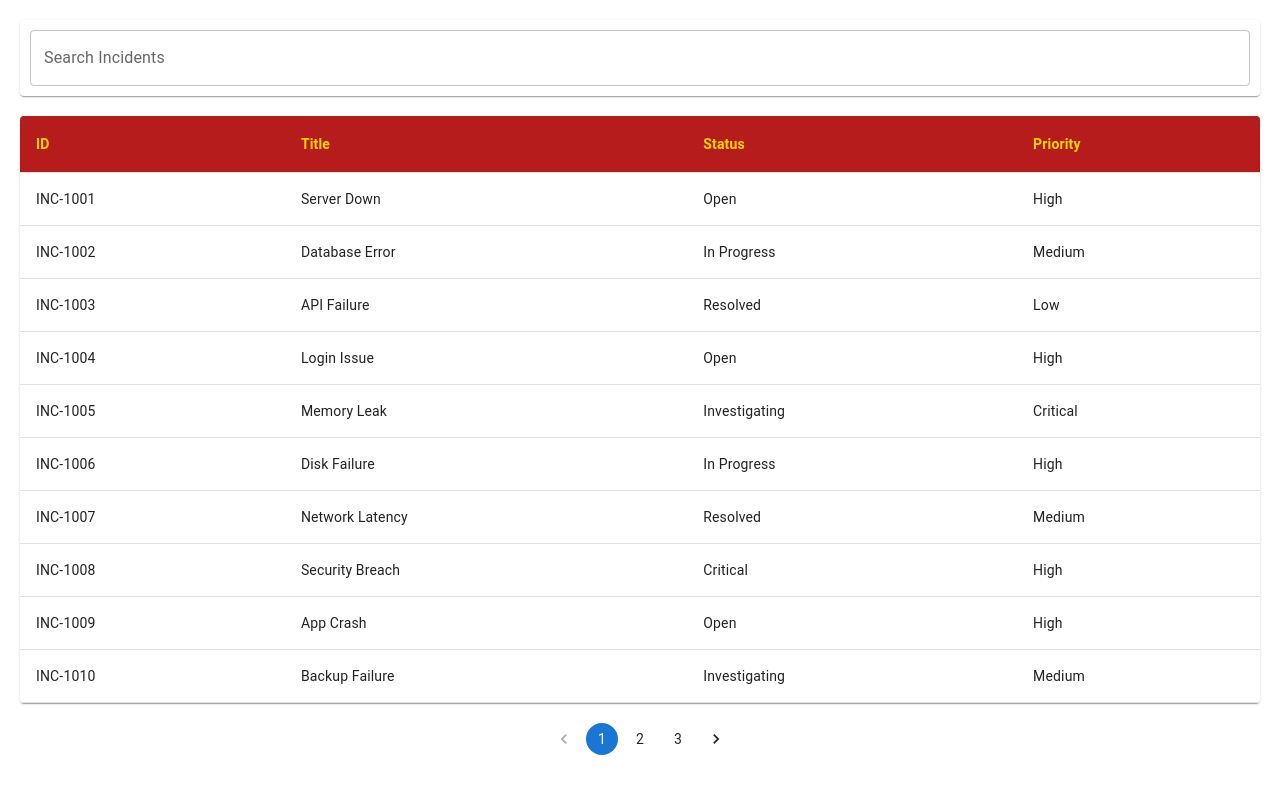
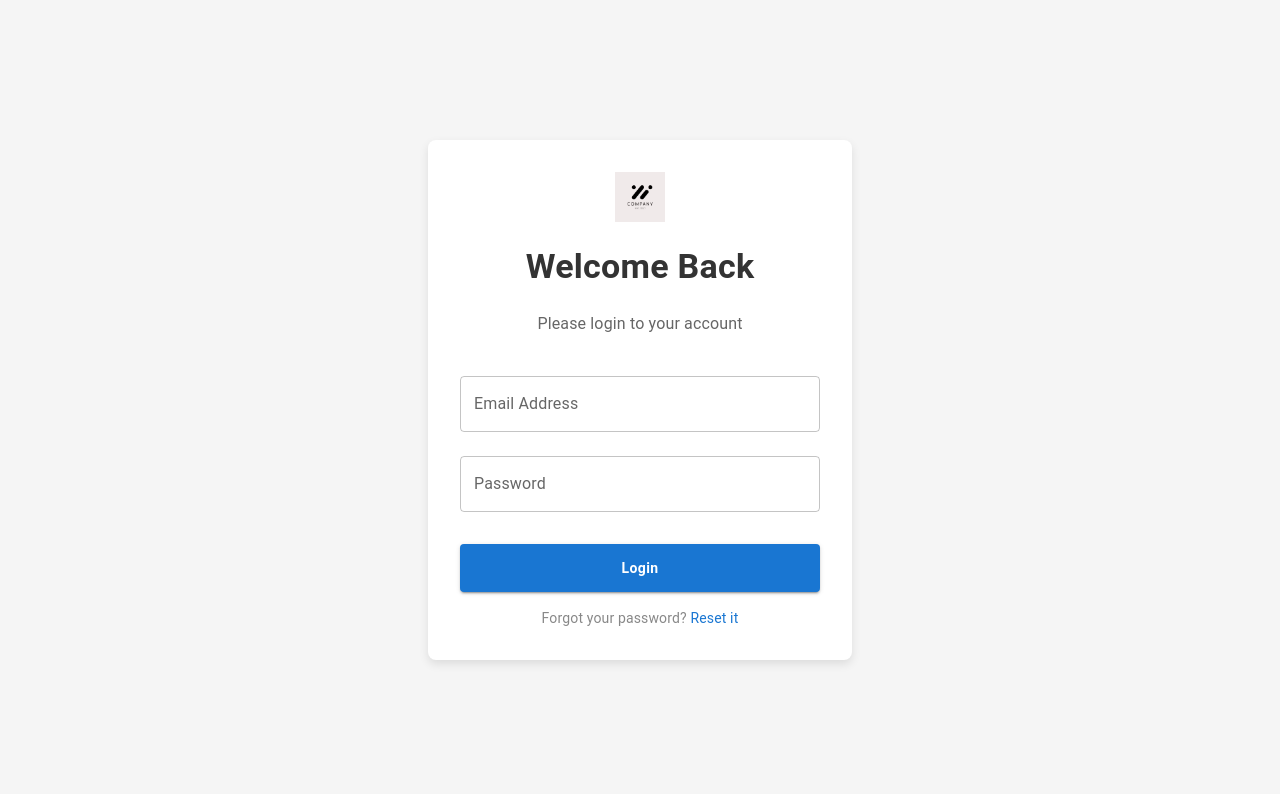
Before and after one commit to Aishwarya1221/bot-convo-ui, a React (Create React App) app: page / in a window 1280 px wide. Shown: the top 794 px of the page. Built offline with nearby package versions, Linux system fonts and the light colour scheme.

Commit message:
Beautify UI

```diff
--- a/public/index.html
+++ b/public/index.html
@@ -2,7 +2,7 @@
 <html lang="en">
   <head>
     <meta charset="utf-8" />
-    <link rel="icon" href="%PUBLIC_URL%/favicon.ico" />
+    <link rel="icon" href="%PUBLIC_URL%/companyLogo.png" />
     <meta name="viewport" content="width=device-width, initial-scale=1" />
     <meta name="theme-color" content="#000000" />
     <meta
--- a/src/App.js
+++ b/src/App.js
@@ -4,12 +4,14 @@ import MainWorkspace from "./MainWorkspace";
 import AICopilot from "./AICopilot";
 import Automations from "./Automation";
 import Settings from "./Settings";
+import LoginPage from "./LoginPage";
 
 export default function App() {
   return (
     <Router>
       <Routes>
-        <Route path="/" element={<SearchIncidents />} />
+        <Route path="/" element={<LoginPage />} />
+        <Route path="/search" element={<SearchIncidents />} />
         <Route path="/incident" element={<MainWorkspace />} />
         <Route path="/ai-copilot" element={<AICopilot />} />
         <Route path="/automations" element={<Automations />} />
--- /dev/null
+++ b/src/LoginPage.js
@@ -0,0 +1,149 @@
+import React, { useState } from 'react';
+import { TextField, Button, Box, Typography, CircularProgress } from '@mui/material';
+import companyLogo from './companyLogo.png';
+
+const LoginPage = () => {
+    const [loading, setLoading] = useState(false);
+    const [email, setEmail] = useState('');
+    const [password, setPassword] = useState('');
+    const [error, setError] = useState('');
+
+    const validateEmail = (email) => {
+        const emailRegex = /^[^\s@]+@[^\s@]+\.[^\s@]+$/;
+        return emailRegex.test(email);
+    };
+
+    const handleLogin = () => {
+        if (!email || !password) {
+            setError('Email and password cannot be empty.');
+            return;
+        }
+
+        if (!validateEmail(email)) {
+            setError('Please enter a valid email address.');
+            return;
+        }
+
+        setError('');
+        setLoading(true);
+        setTimeout(() => {
+            window.location.href = '/search';
+        }, 2000);
+    };
+
+    return (
+        <Box
+            sx={{
+                display: 'flex',
+                justifyContent: 'center',
+                alignItems: 'center',
+                height: '100vh',
+                backgroundColor: '#f5f5f5',
+            }}
+        >
+            <Box
+                sx={{
+                    backgroundColor: '#ffffff',
+                    padding: 4,
+                    borderRadius: 2,
+                    boxShadow: '0px 4px 10px rgba(0, 0, 0, 0.1)',
+                    width: 360,
+                    textAlign: 'center',
+                }}
+            >
+                <img
+                    src={companyLogo}
+                    alt="Platform X"
+                    style={{ width: '50px', marginBottom: '20px' }}
+                />
+                <Typography
+                    variant="h4"
+                    sx={{
+                        marginBottom: 3,
+                        fontWeight: 600,
+                        color: '#333333',
+                    }}
+                >
+                    Welcome Back
+                </Typography>
+                <Typography
+                    variant="body1"
+                    sx={{
+                        marginBottom: 3,
+                        color: '#666666',
+                    }}
+                >
+                    Please login to your account
+                </Typography>
+                <TextField
+                    fullWidth
+                    label="Email Address"
+                    variant="outlined"
+                    margin="normal"
+                    value={email}
+                    onChange={(e) => setEmail(e.target.value)}
+                    sx={{
+                        '& .MuiOutlinedInput-root': {
+                            borderRadius: 1,
+                        },
+                    }}
+                />
+                <TextField
+                    fullWidth
+                    label="Password"
+                    type="password"
+                    variant="outlined"
+                    margin="normal"
+                    value={password}
+                    onChange={(e) => setPassword(e.target.value)}
+                    sx={{
+                        '& .MuiOutlinedInput-root': {
+                            borderRadius: 1,
+                        },
+                    }}
+                />
+                {error && (
+                    <Typography
+                        variant="body2"
+                        sx={{
+                            color: 'red',
+                            marginBottom: 2,
+                        }}
+                    >
+                        {error}
+                    </Typography>
+                )}
+                <Button
+                    fullWidth
+                    variant="contained"
+                    onClick={handleLogin}
+                    disabled={loading}
+                    sx={{
+                        marginTop: 3,
+                        padding: 1.5,
+                        backgroundColor: '#1976d2',
+                        color: '#ffffff',
+                        fontWeight: 600,
+                        textTransform: 'none',
+                        '&:hover': {
+                            backgroundColor: '#1565c0',
+                        },
+                    }}
+                >
+                    {loading ? <CircularProgress size={24} color="inherit" /> : 'Login'}
+                </Button>
+                <Typography
+                    variant="body2"
+                    sx={{
+                        marginTop: 2,
+                        color: '#888888',
+                    }}
+                >
+                    Forgot your password? <a href="#" style={{ color: '#1976d2', textDecoration: 'none' }}>Reset it</a>
+                </Typography>
+            </Box>
+        </Box>
+    );
+};
+
+export default LoginPage;
--- a/src/SearchIncidents.js
+++ b/src/SearchIncidents.js
@@ -1,5 +1,26 @@
 import { useState, useEffect } from "react";
-import { Card, CardContent, Typography, Table, TableBody, TableCell, TableContainer, TableHead, TableRow, Paper, TextField, Pagination } from "@mui/material";
+import {
+  Card,
+  CardContent,
+  Typography,
+  Table,
+  TableBody,
+  TableCell,
+  TableContainer,
+  TableHead,
+  TableRow,
+  Paper,
+  TextField,
+  Pagination,
+  AppBar,
+  Toolbar,
+  IconButton,
+  Button,
+  Grid,
+  Box,
+} from "@mui/material";
+import MenuIcon from "@mui/icons-material/Menu";
+import SearchIcon from "@mui/icons-material/Search";
 import { mockIncidents } from "./mockIncidents"; // Import mock incident data
 
 export default function SearchIncidents() {
@@ -25,8 +46,28 @@ export default function SearchIncidents() {
   };
 
   return (
-    <div style={{ padding: "20px" }}>
-      <Card style={{ marginBottom: "20px", padding: "10px" }}>
+    <Box sx={{ backgroundColor: "#f4f5f7", minHeight: "100vh" }}>
+      {/* AppBar */}
+      <AppBar position="static" sx={{ backgroundColor: "rgb(183, 28, 28)" }}>
+        <Toolbar>
+          <IconButton edge="start" color="inherit" aria-label="menu" sx={{ mr: 2 }}>
+            <MenuIcon />
+          </IconButton>
+          <Typography variant="h6" sx={{ flexGrow: 1 }}>
+            Incident Management
+          </Typography>
+          <a color="inherit">Welcome Back, Lakshay Chandra</a>
+        </Toolbar>
+      </AppBar>
+
+      {/* Main Content */}
+      <Box sx={{ padding: "20px" }}>
+        <Grid container spacing={3}>
+          {/* Search Bar */}
+          <Grid item xs={12}>
+            <Card sx={{ padding: "20px", boxShadow: 3 }}>
+              <Box sx={{ display: "flex", alignItems: "center" }}>
+                <SearchIcon sx={{ marginRight: "10px", color: "#757575" }} />
                 <TextField
                   fullWidth
                   label="Search Incidents"
@@ -34,23 +75,31 @@ export default function SearchIncidents() {
                   value={searchTerm}
                   onChange={(e) => setSearchTerm(e.target.value)}
                 />
+              </Box>
             </Card>
+          </Grid>
 
+          {/* Incident Table */}
+          <Grid item xs={12}>
+            <Card sx={{ boxShadow: 3 }}>
               <TableContainer component={Paper}>
                 <Table>
                   <TableHead>
-            <TableRow style={{ backgroundColor: "#b71c1c" }}>
-              <TableCell style={{ color: "#FFD700", fontWeight: "bold" }}>ID</TableCell>
-              <TableCell style={{ color: "#FFD700", fontWeight: "bold" }}>Title</TableCell>
-              <TableCell style={{ color: "#FFD700", fontWeight: "bold" }}>Status</TableCell>
-              <TableCell style={{ color: "#FFD700", fontWeight: "bold" }}>Priority</TableCell>
+                    <TableRow sx={{ backgroundColor: "rgb(183, 28, 28)" }}>
+                      <TableCell sx={{ color: "#FFFFFF", fontWeight: "bold" }}>ID</TableCell>
+                      <TableCell sx={{ color: "#FFFFFF", fontWeight: "bold" }}>Title</TableCell>
+                      <TableCell sx={{ color: "#FFFFFF", fontWeight: "bold" }}>Status</TableCell>
+                      <TableCell sx={{ color: "#FFFFFF", fontWeight: "bold" }}>Priority</TableCell>
                     </TableRow>
                   </TableHead>
                   <TableBody>
                     {currentIncidents.map((incident) => (
                       <TableRow
                         key={incident.id}
-                style={{ cursor: "pointer" }}
+                        sx={{
+                          cursor: "pointer",
+                          "&:hover": { backgroundColor: "#f0f0f0" },
+                        }}
                         onClick={() => handleIncidentClick(incident.id)}
                       >
                         <TableCell>{incident.id}</TableCell>
@@ -62,15 +111,22 @@ export default function SearchIncidents() {
                   </TableBody>
                 </Table>
               </TableContainer>
+            </Card>
+          </Grid>
 
-      <div style={{ display: "flex", justifyContent: "center", marginTop: "20px" }}>
+          {/* Pagination */}
+          <Grid item xs={12}>
+            <Box sx={{ display: "flex", justifyContent: "center", marginTop: "20px" }}>
               <Pagination
                 count={Math.ceil(filteredIncidents.length / incidentsPerPage)}
                 page={currentPage}
                 onChange={(event, value) => setCurrentPage(value)}
                 color="primary"
               />
-      </div>
-    </div>
+            </Box>
+          </Grid>
+        </Grid>
+      </Box>
+    </Box>
   );
 }
```
Also changed, not shown: public/companyLogo.png (added), src/companyLogo.png (added). Lines whose indentation alone changed are shown as unchanged.
